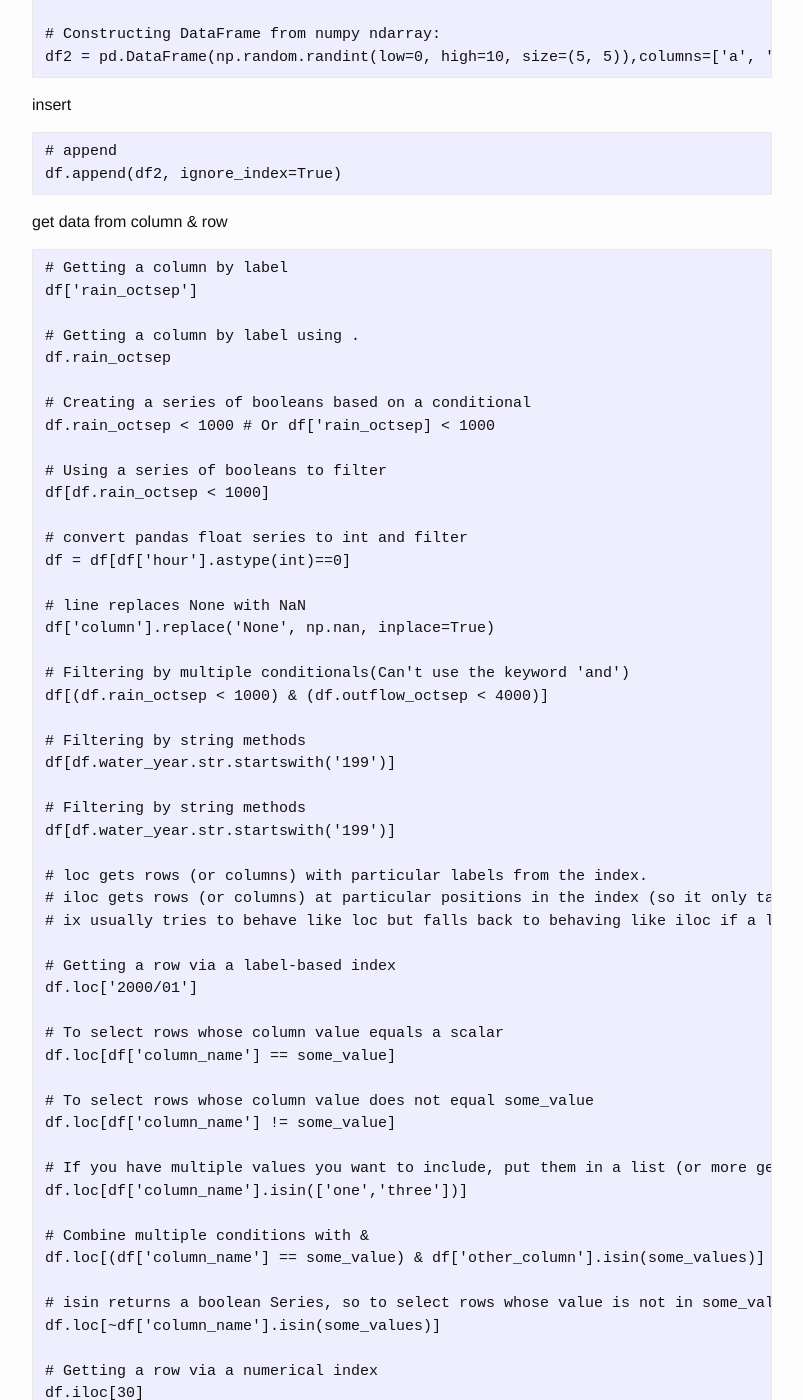
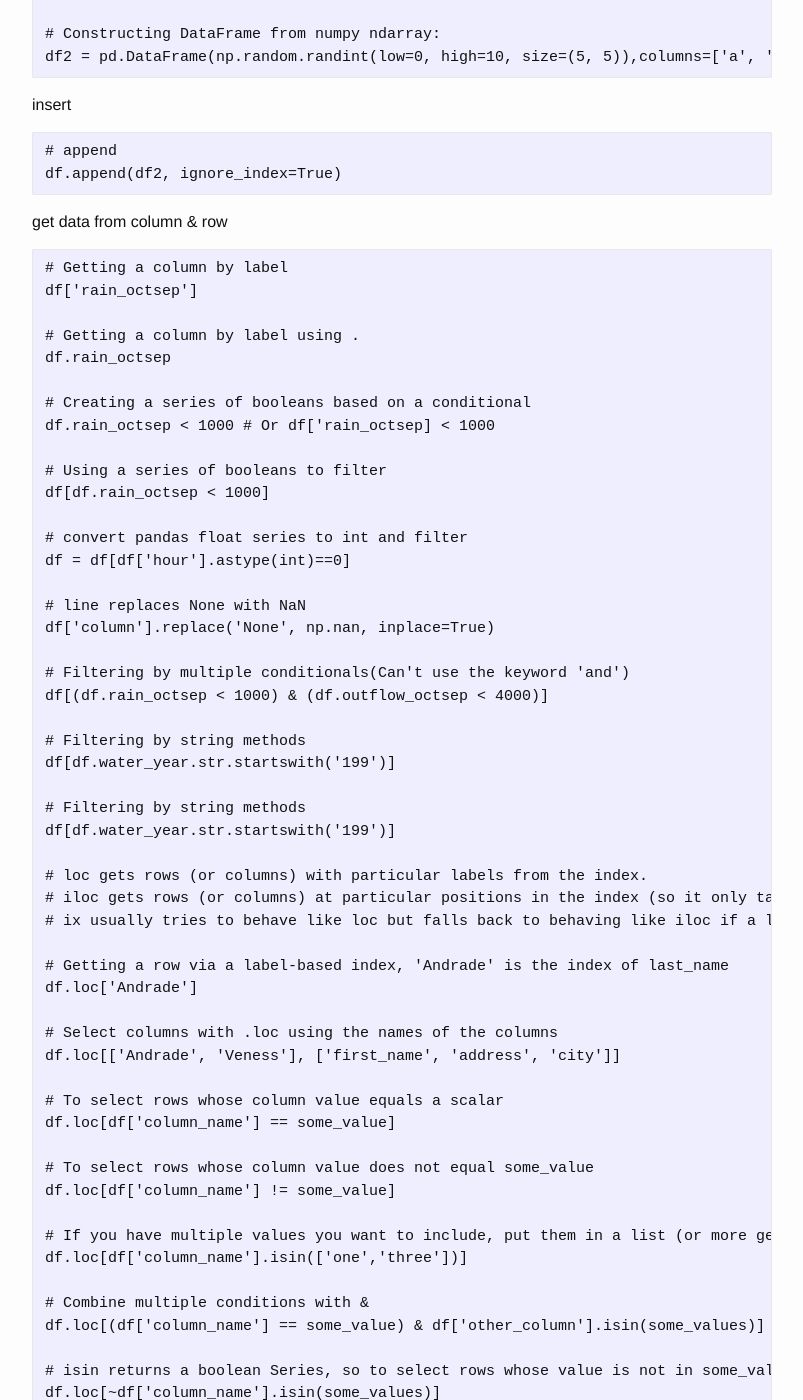
Before and after one commit to josephstalin117/josephstalin117.github.io, a Jekyll site: the page built from _posts/2018-3-13-pandas.markdown, in a window 1280 px wide and 1400 px high, scrolled down 764 px. Shown: the whole window, without its empty margins (238-1041 px from the left). Built offline with Jekyll 4.4.1, drawn with Linux system fonts in a browser that asks for light colours; some of the changed text lies outside the part shown.

Commit message:
add loc function of pandas

```diff
--- a/_posts/2018-3-13-pandas.markdown
+++ b/_posts/2018-3-13-pandas.markdown
@@ -76,8 +76,11 @@ df[df.water_year.str.startswith('199')]
 # iloc gets rows (or columns) at particular positions in the index (so it only takes integers).
 # ix usually tries to behave like loc but falls back to behaving like iloc if a label is not present in the index.
 
-# Getting a row via a label-based index
-df.loc['2000/01']
+# Getting a row via a label-based index, 'Andrade' is the index of last_name
+df.loc['Andrade']
+
+# Select columns with .loc using the names of the columns
+df.loc[['Andrade', 'Veness'], ['first_name', 'address', 'city']]
 
 # To select rows whose column value equals a scalar
 df.loc[df['column_name'] == some_value]
```
Also changed, not shown: other parts of _posts/2018-3-13-pandas.markdown (+3 -0 lines).
